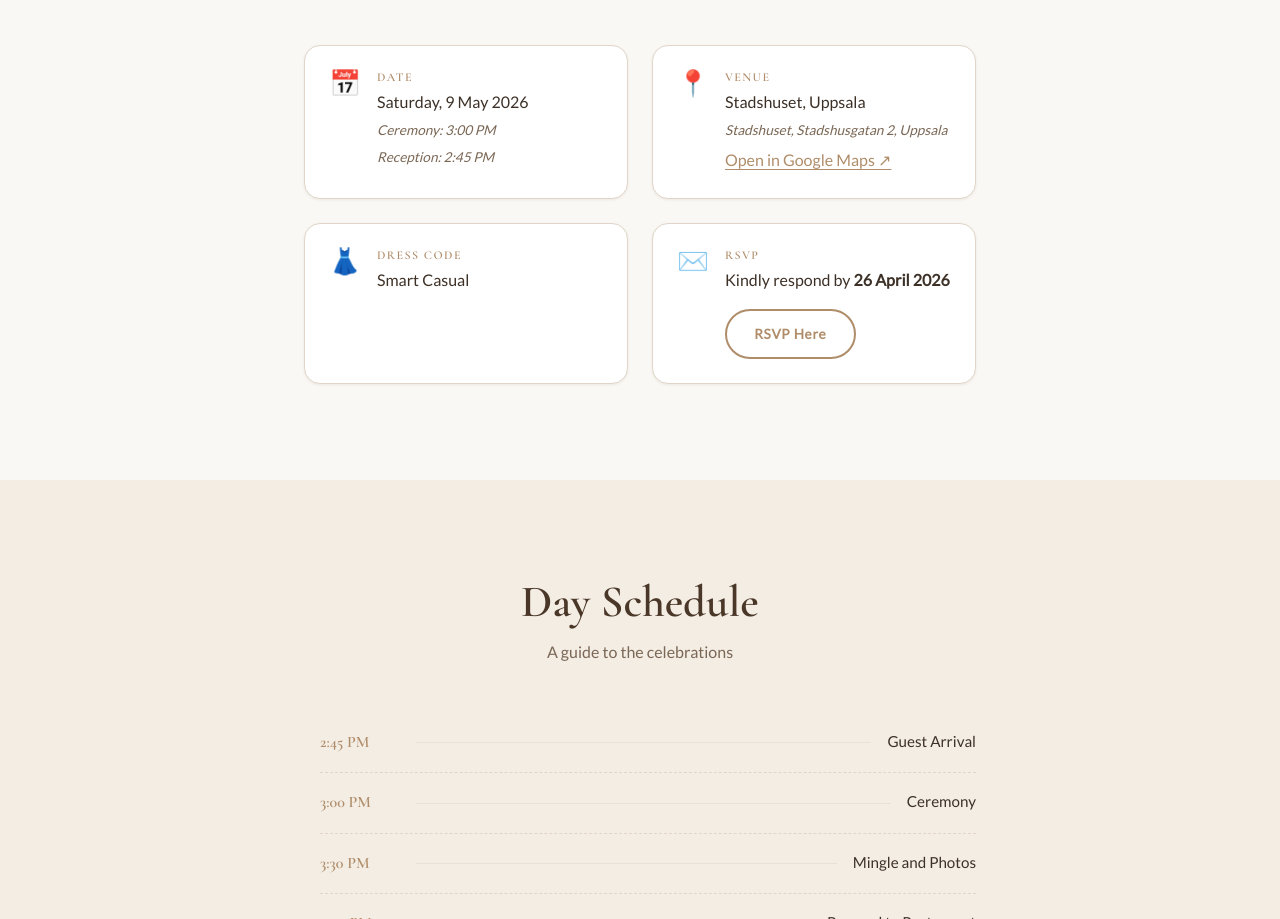
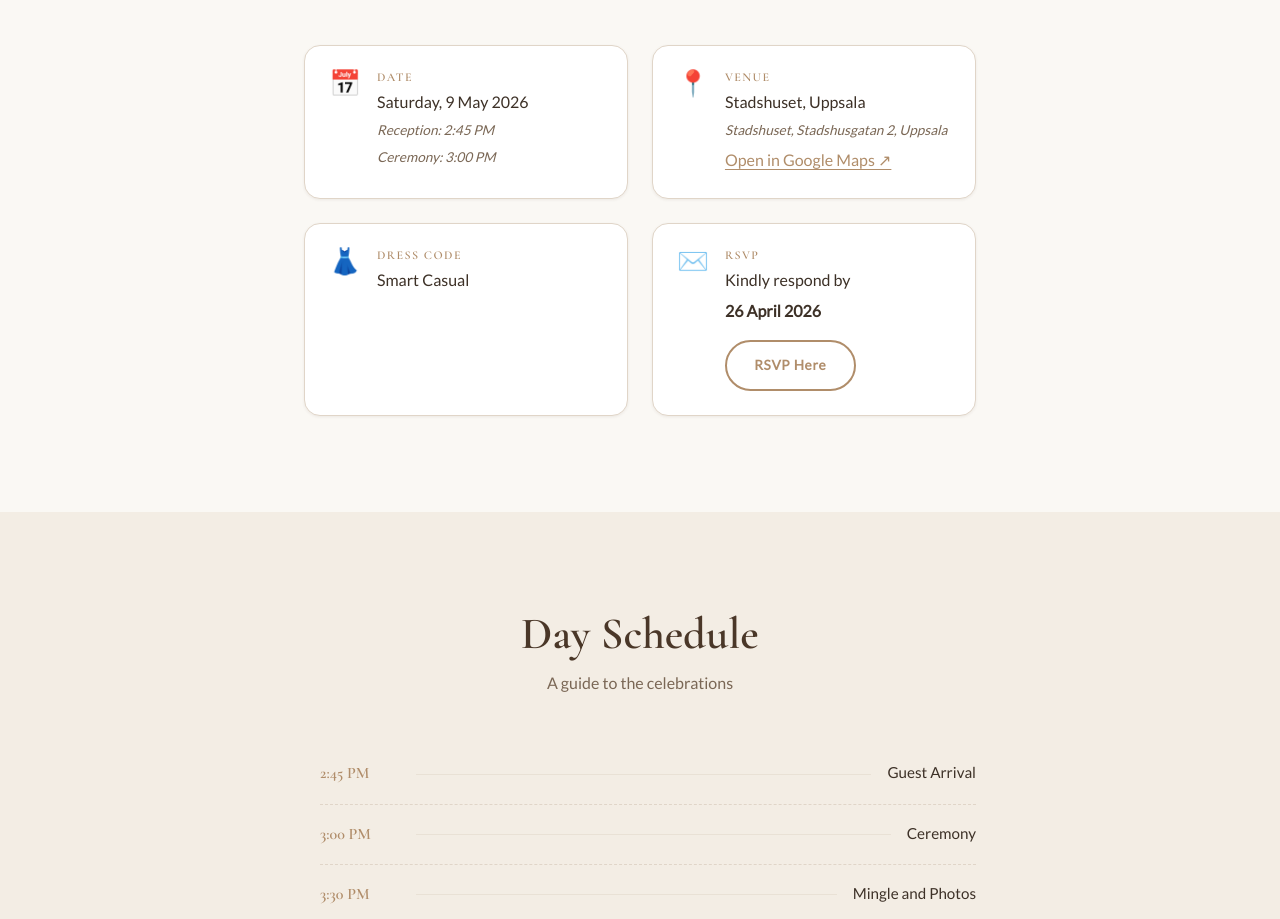
Before and after one commit to tszck/wedding_page, a website: page index.html in a window 1280 px wide. Shown: the part 1221-2140 px from the top of the page. Drawn offline with nearby package versions, Linux system fonts and the light colour scheme; a script that the page names is missing.

Commit message:
Reorder RSVP deadline paragraph in index.html

```diff
--- a/index.html
+++ b/index.html
@@ -106,8 +106,8 @@
           <div class="detail-content">
             <h3>Date</h3>
             <p id="detail-date">Date goes here</p>
+            <p class="detail-note">Reception: <span id="detail-reception-time"></span></p>
             <p class="detail-note">Ceremony: <span id="detail-ceremony-time"></span></p>
-            <p class="detail-note">Reception: <span id="detail-reception-time"></span></p>
           </div>
         </div>
 
@@ -139,7 +139,8 @@
           <div class="detail-icon" aria-hidden="true">✉️</div>
           <div class="detail-content">
             <h3>RSVP</h3>
-            <p>Kindly respond by <strong id="detail-rsvp-deadline"></strong></p>
+            <p>Kindly respond by </p>
+            <p><strong id="detail-rsvp-deadline"></strong></p>
             <a href="#section-rsvp" class="btn btn--outline" style="margin-top:0.75rem;font-size:0.85rem;">
               RSVP Here
             </a>
```
